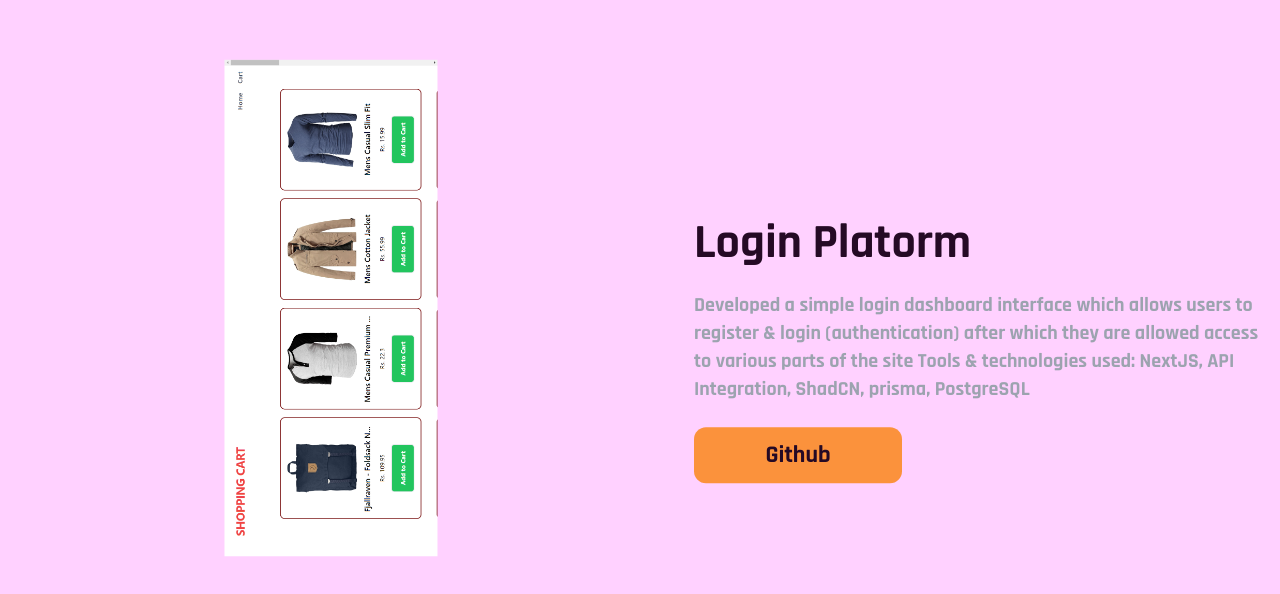
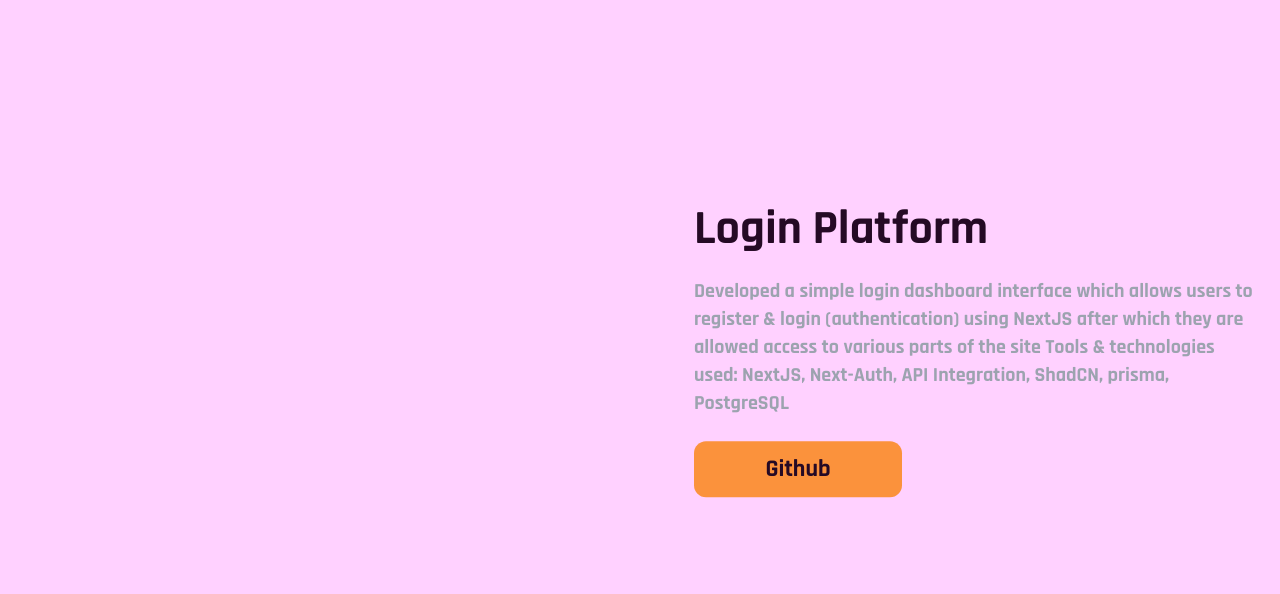
Before and after one commit to raina-pulkit/pulkit-portfolio, a React (Vite) app: page / in a window 1280 px wide. Shown: the part 10492-11086 px from the top of the page. Built offline with nearby package versions, Linux system fonts and the light colour scheme.

Commit message:
modified:   src/components/Portfolio/projectList.js

```diff
--- a/src/components/Portfolio/projectList.js
+++ b/src/components/Portfolio/projectList.js
@@ -27,11 +27,11 @@ export const projList = [
 		class: "absolute object-cover w-full transform scale-75 left-0 transform -rotate-90"
 	},
 	{
-		title: "Login Platorm",
-		img: "shopping-cart.png",
-		desc: "Developed a simple login dashboard interface which allows users to register & login (authentication) after which they are allowed access to various parts of the site\
-		Tools & technologies used: NextJS, API Integration, ShadCN, prisma, PostgreSQL",
-		github: ["https://github.com/raina-pulkit/login-manual"],
+		title: "Login Platform",
+		img: null,
+		desc: "Developed a simple login dashboard interface which allows users to register & login (authentication) using NextJS after which they are allowed access to various parts of the site\
+		Tools & technologies used: NextJS, Next-Auth, API Integration, ShadCN, prisma, PostgreSQL",
+		github: ["https://github.com/raina-pulkit/login-nextauth"],
 		deploy: null,
 		class: "absolute object-cover w-full transform scale-75 left-0 transform -rotate-90"
 	},
```
